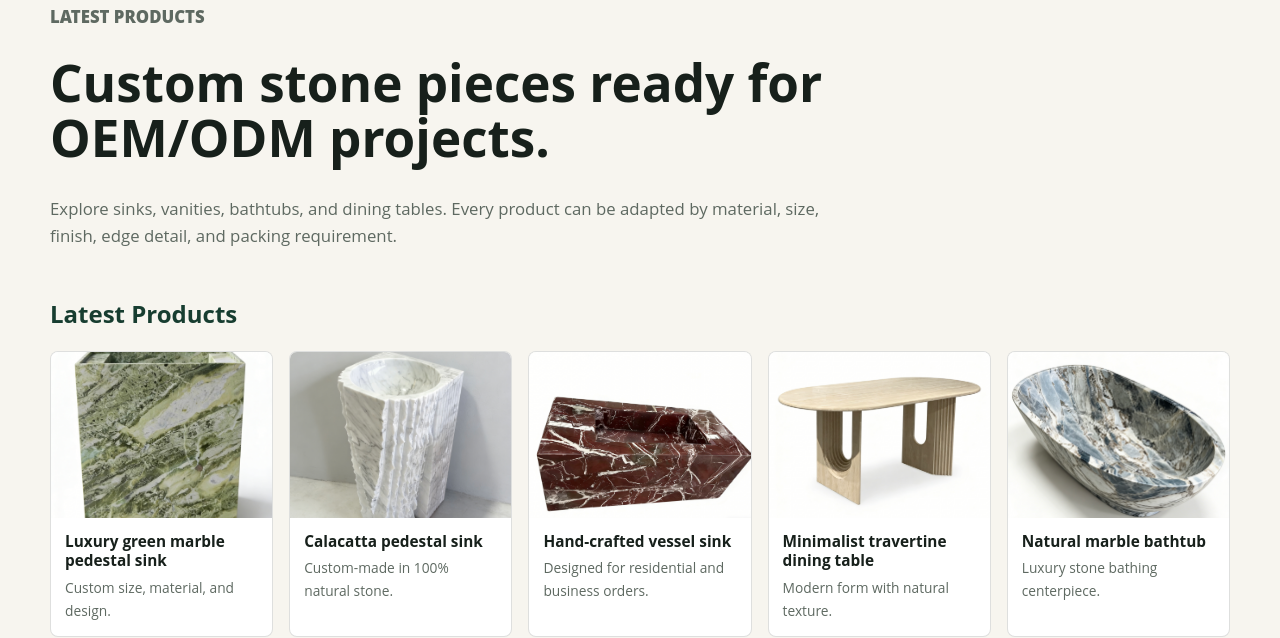
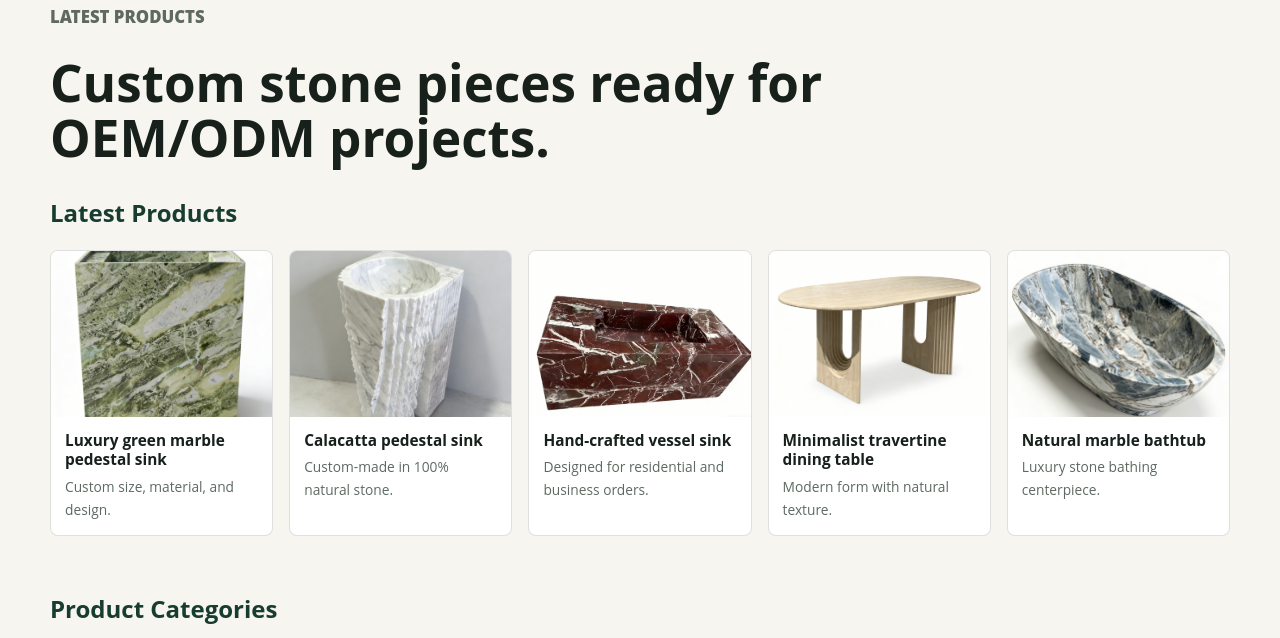
Before and after one commit to zhuzhuhub/winwinstone-main, a plain HTML site: page site/index.html in a window 1280 px wide. Shown: the part 1667-2305 px from the top of the page. Drawn offline with Linux system fonts and the light colour scheme.

Commit message:
Remove product section description text

```diff
--- a/site/index.html
+++ b/site/index.html
@@ -155,7 +155,6 @@
           <div class="section-heading">
             <p class="eyebrow">Our Products</p>
             <h2 id="products-title">Custom stone pieces ready for OEM/ODM projects.</h2>
-            <p>Explore sinks, vanities, bathtubs, and dining tables. Every product can be adapted by material, size, finish, edge detail, and packing requirement.</p>
           </div>
 
           <!-- 最新上传的产品 -->
```
